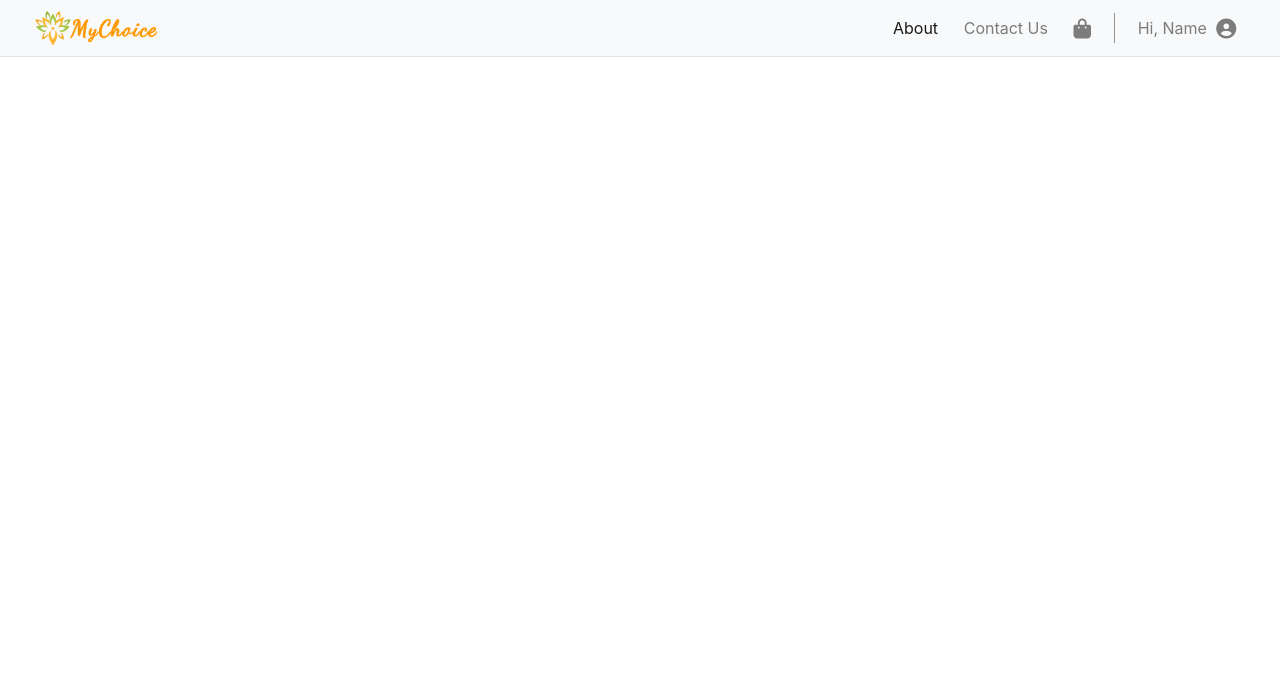
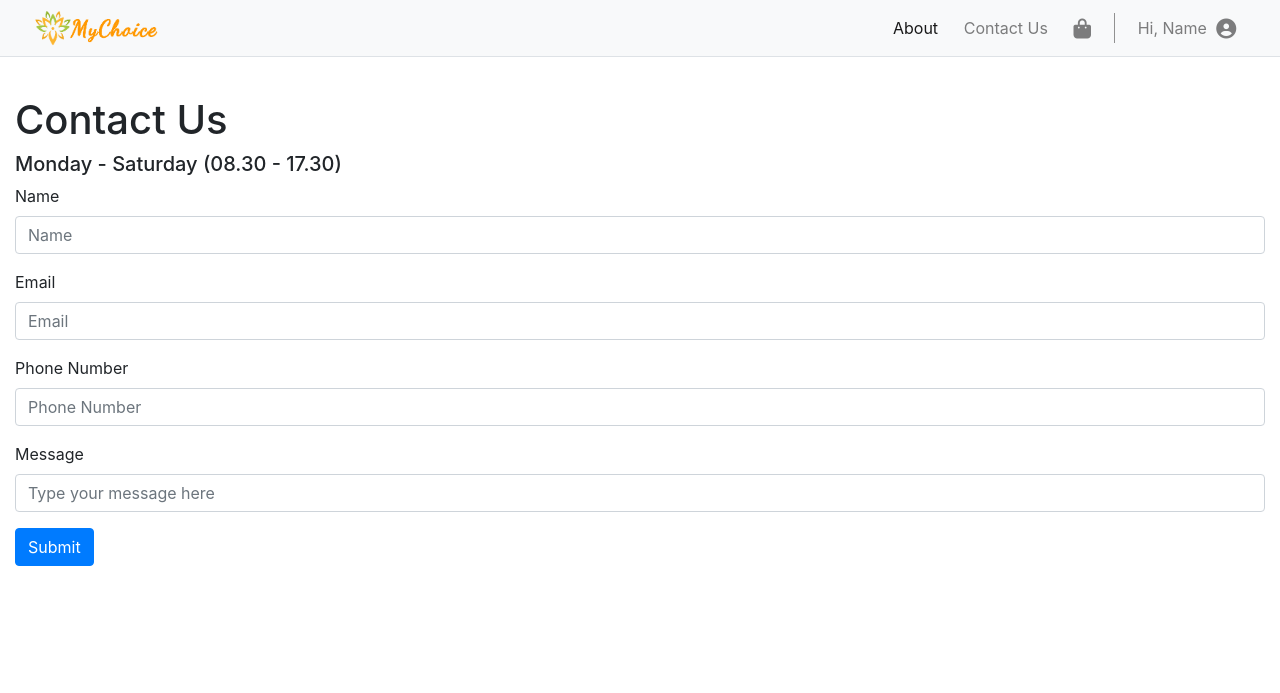
Before and after one commit to HansGio/MyChoice_PAW, a PHP site: page /contactUsUser.php in a window 1280 px wide. Shown: the top 693 px of the page. Run offline with PHP 8.4, Linux system fonts and the light colour scheme; some libraries are stand-ins or nearby versions.

Commit message:
update contact us

```diff
--- a/css/styleUser.css
+++ b/css/styleUser.css
@@ -28,6 +28,10 @@ p.about {
 	margin: 15px 0;
 }
 
+.center{
+
+}
+
 @media (min-width: 1200px) {
 	.container {
 		max-width: 1300px;
--- a/layoutUser/aboutUser.php
+++ b/layoutUser/aboutUser.php
@@ -18,3 +18,5 @@ include '../dashboard/dashboardUser.php'
       <p class="about"> Thank you for shopping and trusting us </p>
     </div>
   </div>
+
+</html>
--- a/layoutUser/contactUsUser.php
+++ b/layoutUser/contactUsUser.php
@@ -1,3 +1,54 @@
 <?php
 include '../dashboard/dashboardUser.php'
 ?>
+
+<div class="container content">
+<div class="containercolumnis-10">
+    <div class="section">
+        <h1 class="title">Contact Us</h1>
+        <h5> Monday - Saturday (08.30 - 17.30) </h5>
+        <form action="" method="post">
+            <div class="form-group col-xs4">
+                <label class="label">Name</label>
+                <div class="control col-xs-4">
+                    <input name="name" class="form-control" type="text" placeholder="Name">
+                    </div>
+                </div>
+
+                <div class="form-group">
+                    <label class="label">Email</label>
+                        <div class="control">
+                            <input name="email" class="form-control" type="email" placeholder="Email">
+                            </div>
+                        </div>
+
+                        <div class="form-group">
+                            <label class="label">Phone Number</label>
+                            <div class="control">
+                                <input name="phone" class="form-control" type="number" placeholder="Phone Number">
+                            </div>
+                        </div>
+
+                        <div class="form-group">
+                            <label class="label">Message</label>
+                            <div class="control">
+                                <input name="message" class="form-control" type="text" placeholder="Type your message here">
+                            </div>
+                        </div>
+
+                        <div class="field is-grouped">
+                            <div class="control">
+                                <button name="" Type="button" class="btn btn-primary">Submit</button>
+                            </div>
+
+                        </div>
+                    </form>
+                </div>
+            </div>
+        </section>
+</div>
+</form>
+
+
+
+</html>
```
